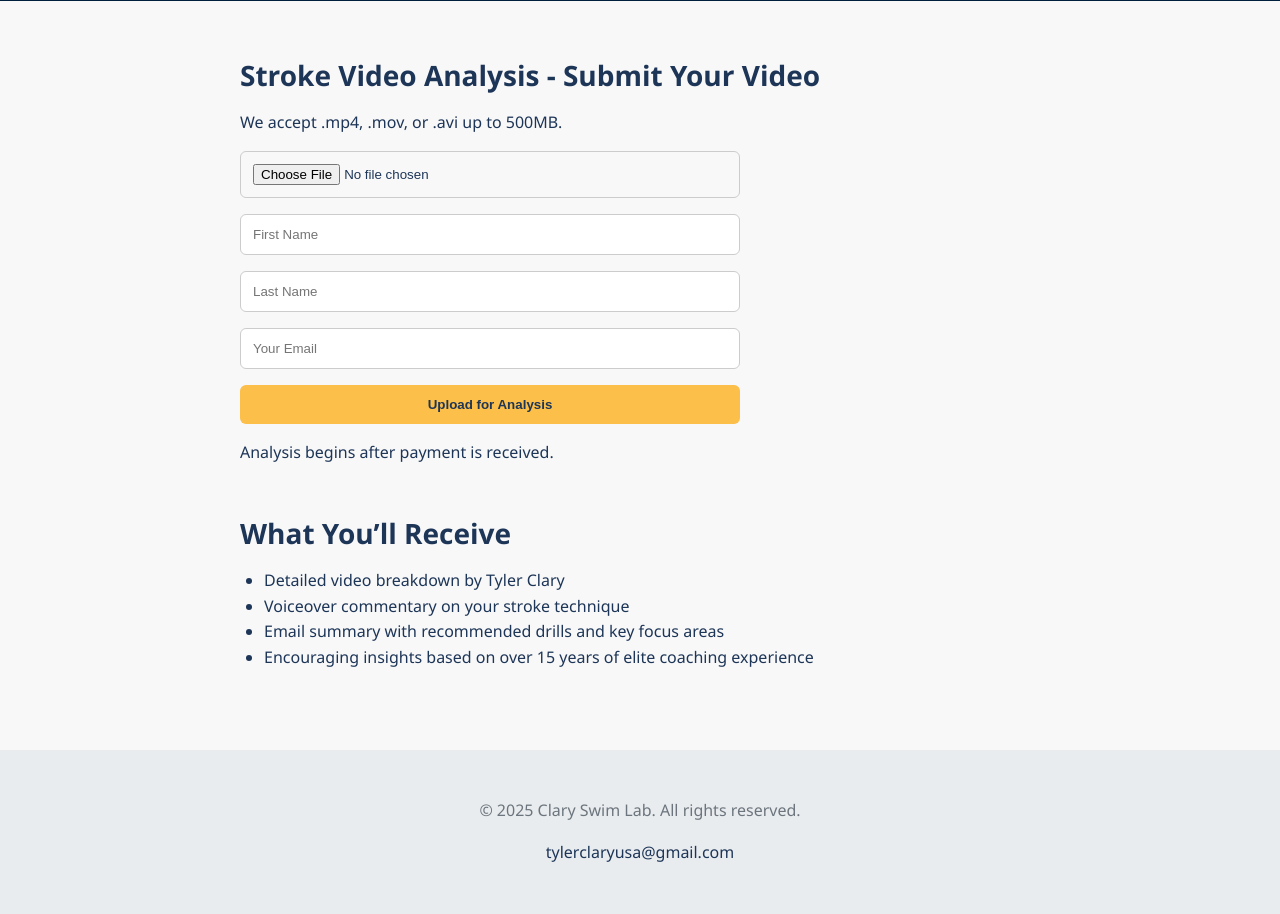
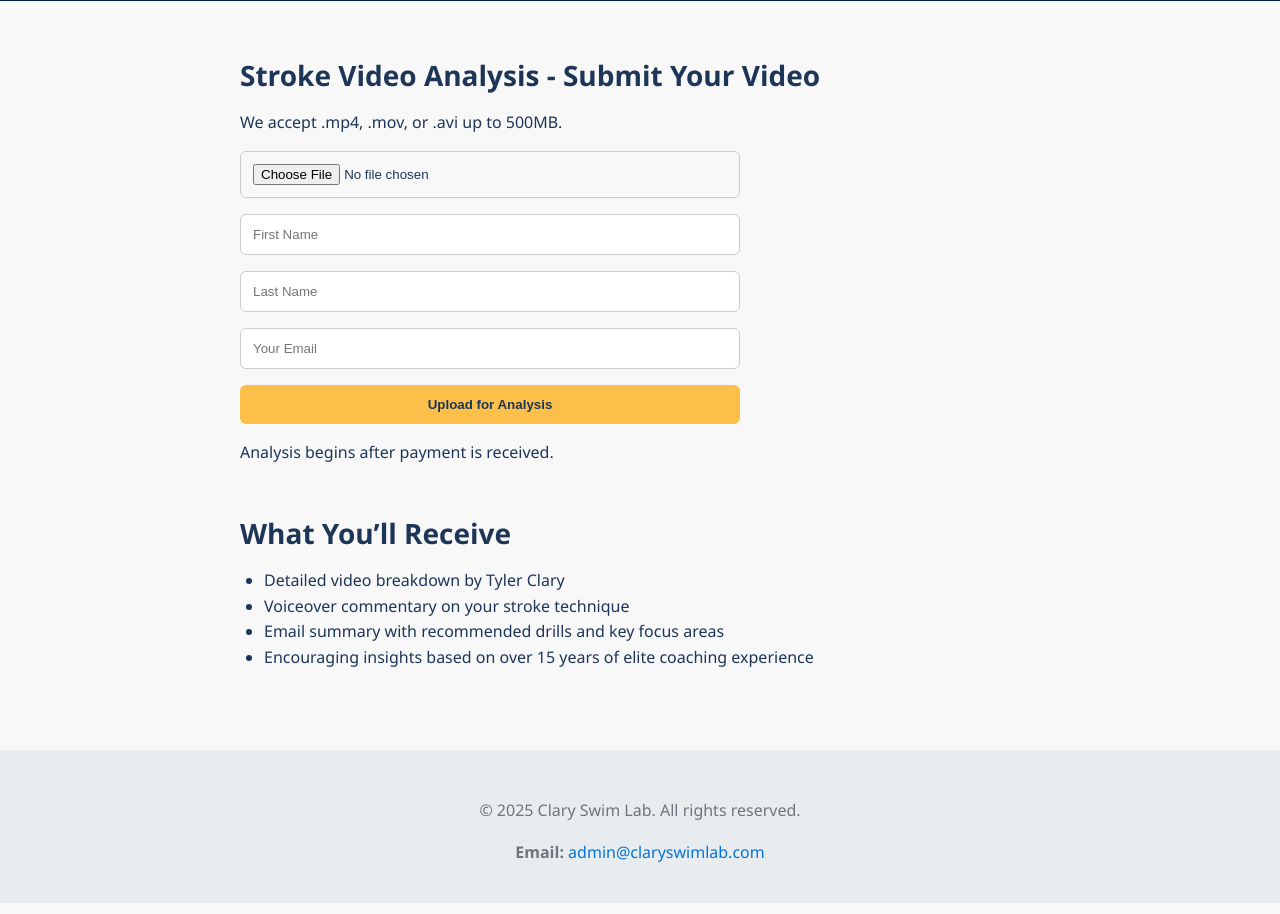
Before and after one commit to Tylerclary/clary-swim-lab, a plain HTML site: page upload.html in a window 1280 px wide. Shown: the part 77-991 px from the top of the page. Drawn offline with Linux system fonts and the light colour scheme.

Commit message:
Update upload.html

```diff
--- a/upload.html
+++ b/upload.html
@@ -54,7 +54,9 @@
 
   <footer>
     <p>&copy; 2025 Clary Swim Lab. All rights reserved.</p>
-    <p><a href="mailto:tylerclaryusa@gmail.com">tylerclaryusa@gmail.com</a></p>
+    <div class="contact-details">
+      <p><strong>Email:</strong> <a href="mailto:admin@claryswimlab.com">admin@claryswimlab.com</a></p>
+    </div>
   </footer>
 
  <script>
```
